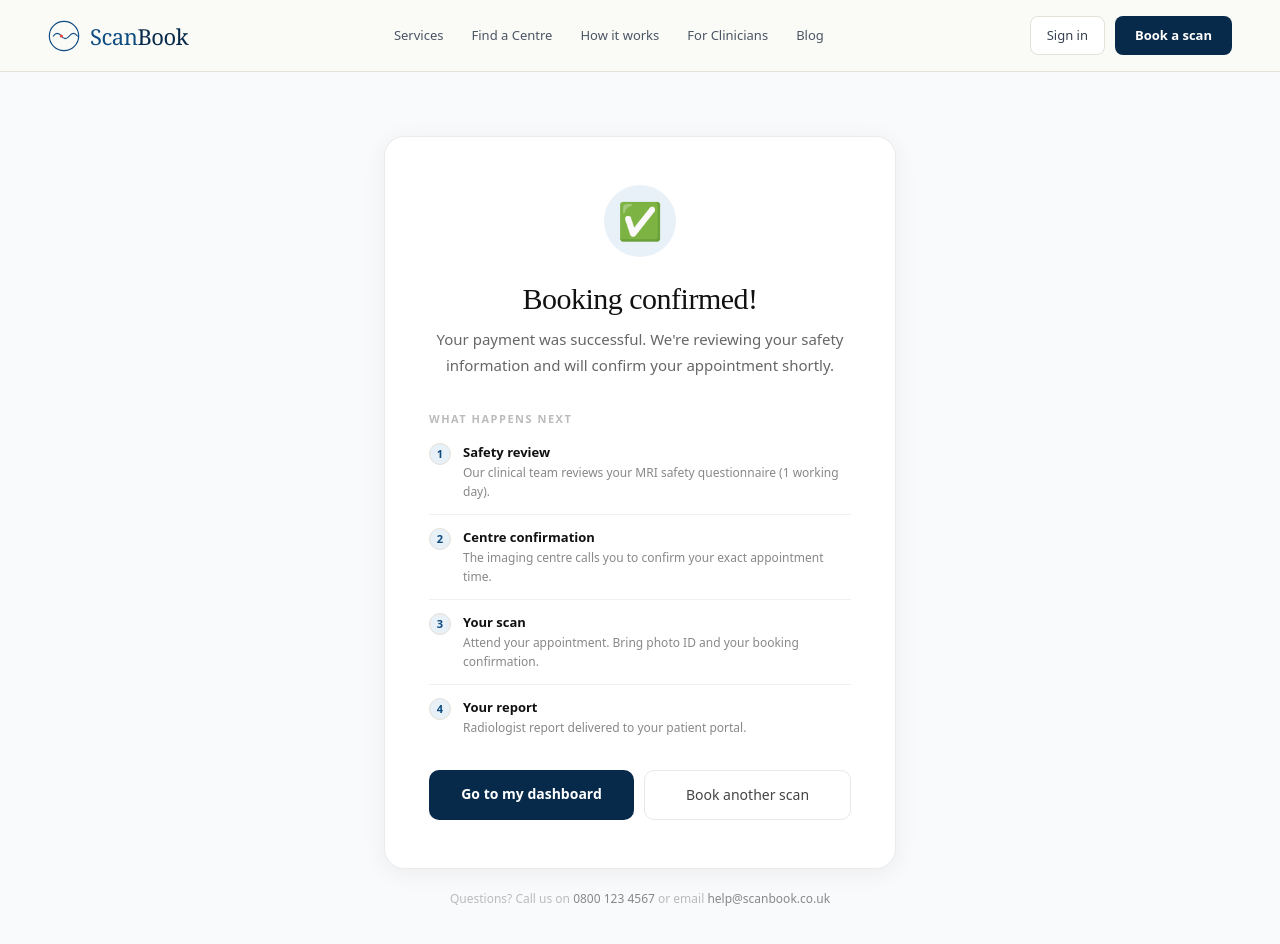
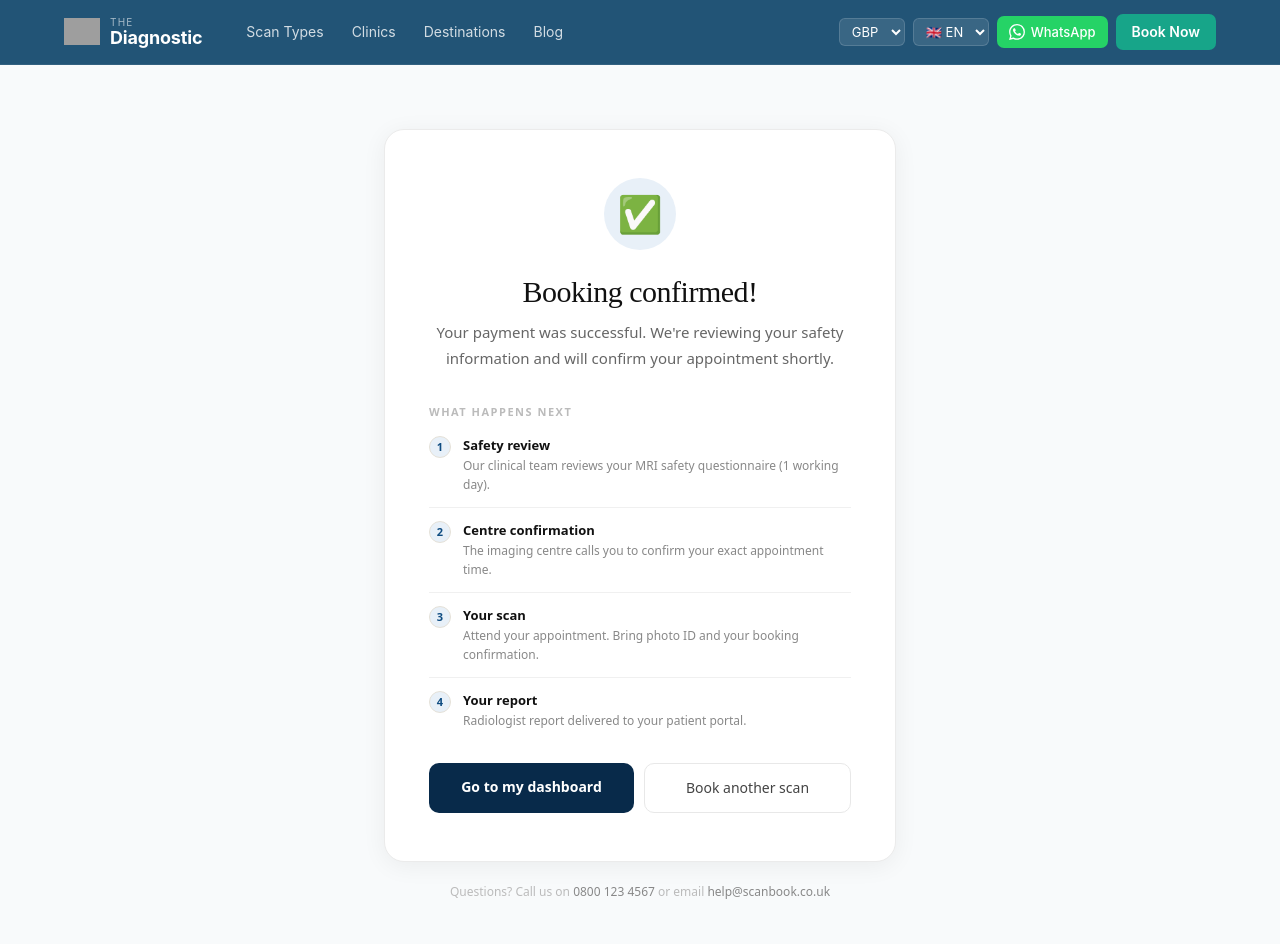
Before and after one commit to fevzitorun/thediagnostic, a Next.js app: page /book/success in a window 1280 px wide. Shown: the top 944 px of the page. Built offline with nearby package versions, Linux system fonts and the light colour scheme; grey boxes are pictures that could not be loaded.

Commit message:
Update components: Navbar, Footer, TriageWidget, SavingsCalculator

```diff
--- a/components/Navbar.tsx
+++ b/components/Navbar.tsx
@@ -1,81 +1,162 @@
-import Link from 'next/link'
+'use client';
+
+import Link from 'next/link';
+import { useState } from 'react';
 
 const NAV_LINKS = [
-  { label: 'Services',        href: '/services' },
-  { label: 'Find a Centre',   href: '/search' },
-  { label: 'How it works',    href: '/#how-it-works' },
-  { label: 'For Clinicians',  href: '/for-gps' },
-  { label: 'Blog',            href: '/blog' },
-]
+  { href: '/scan', label: 'Scan Types' },
+  { href: '/clinics', label: 'Clinics' },
+  { href: '/destinations', label: 'Destinations' },
+  { href: '/blog', label: 'Blog' },
+];
 
-export function ScanBookLogo({ light = false }: { light?: boolean }) {
-  const stroke = light ? '#FAFAF7' : '#0F4C81'
-  const dotFill = '#EF4444'
-  return (
-    <Link href="/" style={{ textDecoration: 'none', display: 'flex', alignItems: 'center', gap: 10 }}>
-      <svg viewBox="0 0 48 48" width="32" height="32" fill="none">
-        <circle cx="24" cy="24" r="22" stroke={stroke} strokeWidth="1.8"/>
-        <path d="M8 24 Q14 16, 20 24 T32 24 T44 24" stroke={stroke} strokeWidth="1.8" fill="none" strokeLinecap="round"/>
-        <circle cx="20" cy="24" r="2.4" fill={dotFill}/>
-      </svg>
-      <span style={{ fontFamily: "'Instrument Serif', Georgia, serif", fontSize: 22, letterSpacing: '-.5px', lineHeight: 1 }}>
-        <span style={{ color: light ? '#FAFAF7' : '#0F4C81' }}>Scan</span>
-        <span style={{ color: light ? 'rgba(250,250,247,.7)' : '#082A4A' }}>Book</span>
-      </span>
-    </Link>
-  )
-}
+const CURRENCIES = ['GBP', 'EUR', 'USD', 'TRY', 'AED'];
+const LANGUAGES = [
+  { code: 'en', label: 'EN', flag: '🇬🇧' },
+  { code: 'tr', label: 'TR', flag: '🇹🇷' },
+  { code: 'ar', label: 'AR', flag: '🇸🇦' },
+];
 
 export default function Navbar() {
+  const [menuOpen, setMenuOpen] = useState(false);
+  const [currency, setCurrency] = useState('GBP');
+  const [lang, setLang] = useState('EN');
+
   return (
-    <>
-      <style>{`
-        .sb-nav-link:hover { color: #0F4C81 !important; }
-        .sb-book-btn:hover { background: #0A3A66 !important; }
-        @media (max-width: 768px) {
-          .sb-nav-links { display: none !important; }
-          .sb-nav-actions { gap: 8px !important; }
-          .sb-sign-in { display: none !important; }
-        }
-      `}</style>
+    <header style={{
+      position: 'sticky',
+      top: 0,
+      zIndex: 100,
+      background: 'rgba(27, 79, 114, 0.97)',
+      backdropFilter: 'blur(12px)',
+      borderBottom: '1px solid rgba(255,255,255,0.08)',
+    }}>
       <nav style={{
-        height: 72, padding: '0 48px',
-        display: 'flex', alignItems: 'center', justifyContent: 'space-between',
-        background: '#FAFAF7', borderBottom: '1px solid #E5E1D8',
-        position: 'sticky', top: 0, zIndex: 100,
+        maxWidth: 1200,
+        margin: '0 auto',
+        padding: '0 24px',
+        height: 64,
+        display: 'flex',
+        alignItems: 'center',
+        gap: 32,
       }}>
-        <ScanBookLogo />
+        {/* Logo */}
+        <Link href="/" style={{ display: 'flex', alignItems: 'center', gap: 10, flexShrink: 0, textDecoration: 'none' }}>
+          {/* eslint-disable-next-line @next/next/no-img-element */}
+          <img src="/images/logo-mark.png" alt="" width={36} height={36} style={{ objectFit: 'contain' }} />
+          <div style={{ lineHeight: 1.1 }}>
+            <div style={{ color: 'rgba(255,255,255,0.6)', fontSize: 10, fontWeight: 400, letterSpacing: '0.12em', textTransform: 'uppercase', fontFamily: 'var(--font-body)' }}>The</div>
+            <div style={{ color: '#fff', fontSize: 18, fontWeight: 700, letterSpacing: '-0.01em', fontFamily: 'var(--font-body)' }}>Diagnostic</div>
+          </div>
+        </Link>
 
-        <div className="sb-nav-links" style={{ display: 'flex', alignItems: 'center', gap: 4 }}>
-          {NAV_LINKS.map(l => (
+        {/* Desktop Nav Links */}
+        <div style={{ display: 'flex', gap: 4, flex: 1 }} className="desktop-nav">
+          {NAV_LINKS.map(link => (
             <Link
-              key={l.href + l.label}
-              href={l.href}
-              className="sb-nav-link"
-              style={{ padding: '6px 12px', fontSize: 13, fontWeight: 500, color: '#4B5563', textDecoration: 'none', borderRadius: 6, transition: 'color .15s' }}
+              key={link.href}
+              href={link.href}
+              style={{
+                color: 'rgba(255,255,255,0.8)',
+                fontSize: 14,
+                padding: '6px 12px',
+                borderRadius: 6,
+                transition: 'all 0.15s',
+                fontFamily: 'var(--font-body)',
+              }}
+              onMouseEnter={e => {
+                (e.target as HTMLElement).style.color = '#fff';
+                (e.target as HTMLElement).style.background = 'rgba(255,255,255,0.1)';
+              }}
+              onMouseLeave={e => {
+                (e.target as HTMLElement).style.color = 'rgba(255,255,255,0.8)';
+                (e.target as HTMLElement).style.background = 'transparent';
+              }}
             >
-              {l.label}
+              {link.label}
             </Link>
           ))}
         </div>
 
-        <div className="sb-nav-actions" style={{ display: 'flex', alignItems: 'center', gap: 10 }}>
+        {/* Right Controls */}
+        <div style={{ display: 'flex', alignItems: 'center', gap: 8, flexShrink: 0 }}>
+          {/* Currency Selector */}
+          <select
+            value={currency}
+            onChange={e => setCurrency(e.target.value)}
+            style={{
+              background: 'rgba(255,255,255,0.1)',
+              border: '1px solid rgba(255,255,255,0.15)',
+              color: '#fff',
+              borderRadius: 6,
+              padding: '4px 8px',
+              fontSize: 13,
+              cursor: 'pointer',
+              fontFamily: 'var(--font-body)',
+            }}
+          >
+            {CURRENCIES.map(c => <option key={c} value={c} style={{ color: '#000' }}>{c}</option>)}
+          </select>
+
+          {/* Language Selector */}
+          <select
+            value={lang}
+            onChange={e => setLang(e.target.value)}
+            style={{
+              background: 'rgba(255,255,255,0.1)',
+              border: '1px solid rgba(255,255,255,0.15)',
+              color: '#fff',
+              borderRadius: 6,
+              padding: '4px 8px',
+              fontSize: 13,
+              cursor: 'pointer',
+              fontFamily: 'var(--font-body)',
+            }}
+          >
+            {LANGUAGES.map(l => <option key={l.code} value={l.label} style={{ color: '#000' }}>{l.flag} {l.label}</option>)}
+          </select>
+
+          {/* WhatsApp Button */}
+          <a
+            href="https://wa.me/447700000000?text=Hi,%20I%27d%20like%20to%20book%20a%20scan"
+            target="_blank"
+            rel="noopener noreferrer"
+            style={{
+              display: 'flex',
+              alignItems: 'center',
+              gap: 6,
+              background: '#25D366',
+              color: '#fff',
+              borderRadius: 7,
+              padding: '6px 12px',
+              fontSize: 13,
+              fontWeight: 500,
+              fontFamily: 'var(--font-body)',
+            }}
+          >
+            <svg width="16" height="16" fill="currentColor" viewBox="0 0 24 24">
+              <path d="M17.472 14.382c-.297-.149-1.758-.867-2.03-.967-.273-.099-.471-.148-.67.15-.197.297-.767.966-.94 1.164-.173.199-.347.223-.644.075-.297-.15-1.255-.463-2.39-1.475-.883-.788-1.48-1.761-1.653-2.059-.173-.297-.018-.458.13-.606.134-.133.298-.347.446-.52.149-.174.198-.298.298-.497.099-.198.05-.371-.025-.52-.075-.149-.669-1.612-.916-2.207-.242-.579-.487-.5-.669-.51-.173-.008-.371-.01-.57-.01-.198 0-.52.074-.792.372-.272.297-1.04 1.016-1.04 2.479 0 1.462 1.065 2.875 1.213 3.074.149.198 2.096 3.2 5.077 4.487.709.306 1.262.489 1.694.625.712.227 1.36.195 1.871.118.571-.085 1.758-.719 2.006-1.413.248-.694.248-1.289.173-1.413-.074-.124-.272-.198-.57-.347m-5.421 7.403h-.004a9.87 9.87 0 01-5.031-1.378l-.361-.214-3.741.982.998-3.648-.235-.374a9.86 9.86 0 01-1.51-5.26c.001-5.45 4.436-9.884 9.888-9.884 2.64 0 5.122 1.03 6.988 2.898a9.825 9.825 0 012.893 6.994c-.003 5.45-4.437 9.884-9.885 9.884m8.413-18.297A11.815 11.815 0 0012.05 0C5.495 0 .16 5.335.157 11.892c0 2.096.547 4.142 1.588 5.945L.057 24l6.305-1.654a11.882 11.882 0 005.683 1.448h.005c6.554 0 11.89-5.335 11.893-11.893a11.821 11.821 0 00-3.48-8.413z"/>
+            </svg>
+            WhatsApp
+          </a>
+
+          {/* Book CTA */}
           <Link
-            href="/login"
-            className="sb-sign-in"
-            style={{ padding: '8px 16px', border: '1.5px solid #E5E1D8', borderRadius: 8, fontSize: 13, fontWeight: 500, color: '#374151', textDecoration: 'none', background: '#fff' }}
+            href="/book"
+            style={{
+              background: 'var(--accent)',
+              color: '#fff',
+              borderRadius: 7,
+              padding: '7px 16px',
+              fontSize: 14,
+              fontWeight: 600,
+              fontFamily: 'var(--font-body)',
+            }}
           >
-            Sign in
-          </Link>
-          <Link
-            href="/search"
-            className="sb-book-btn"
-            style={{ padding: '9px 20px', background: '#082A4A', color: '#fff', borderRadius: 8, fontSize: 13, fontWeight: 600, textDecoration: 'none', transition: 'background .15s' }}
-          >
-            Book a scan
+            Book Now
           </Link>
         </div>
       </nav>
-    </>
-  )
+    </header>
+  );
 }
```
Also changed, not shown: components/SavingsCalculator.tsx (+99 -21 lines).
